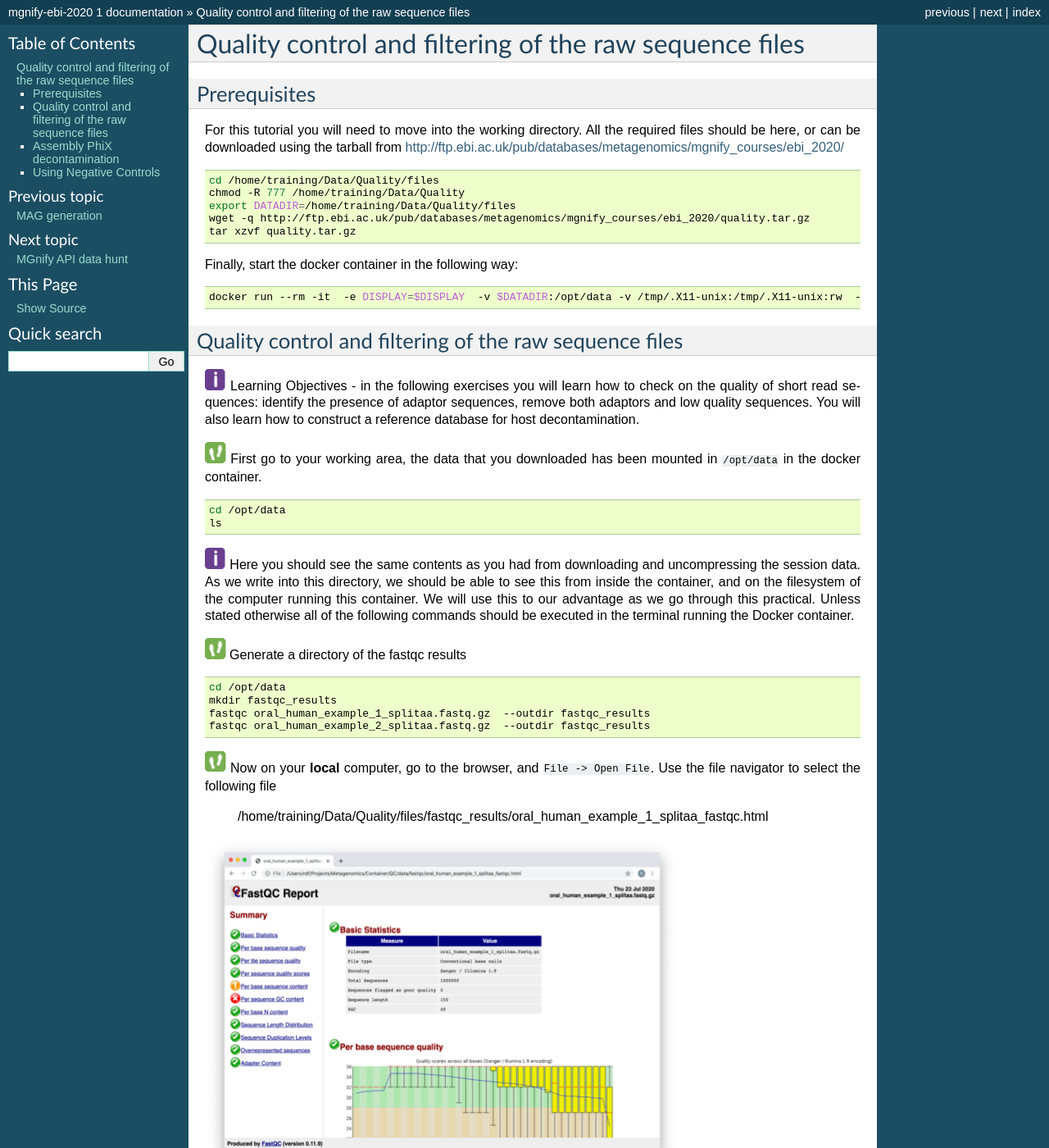
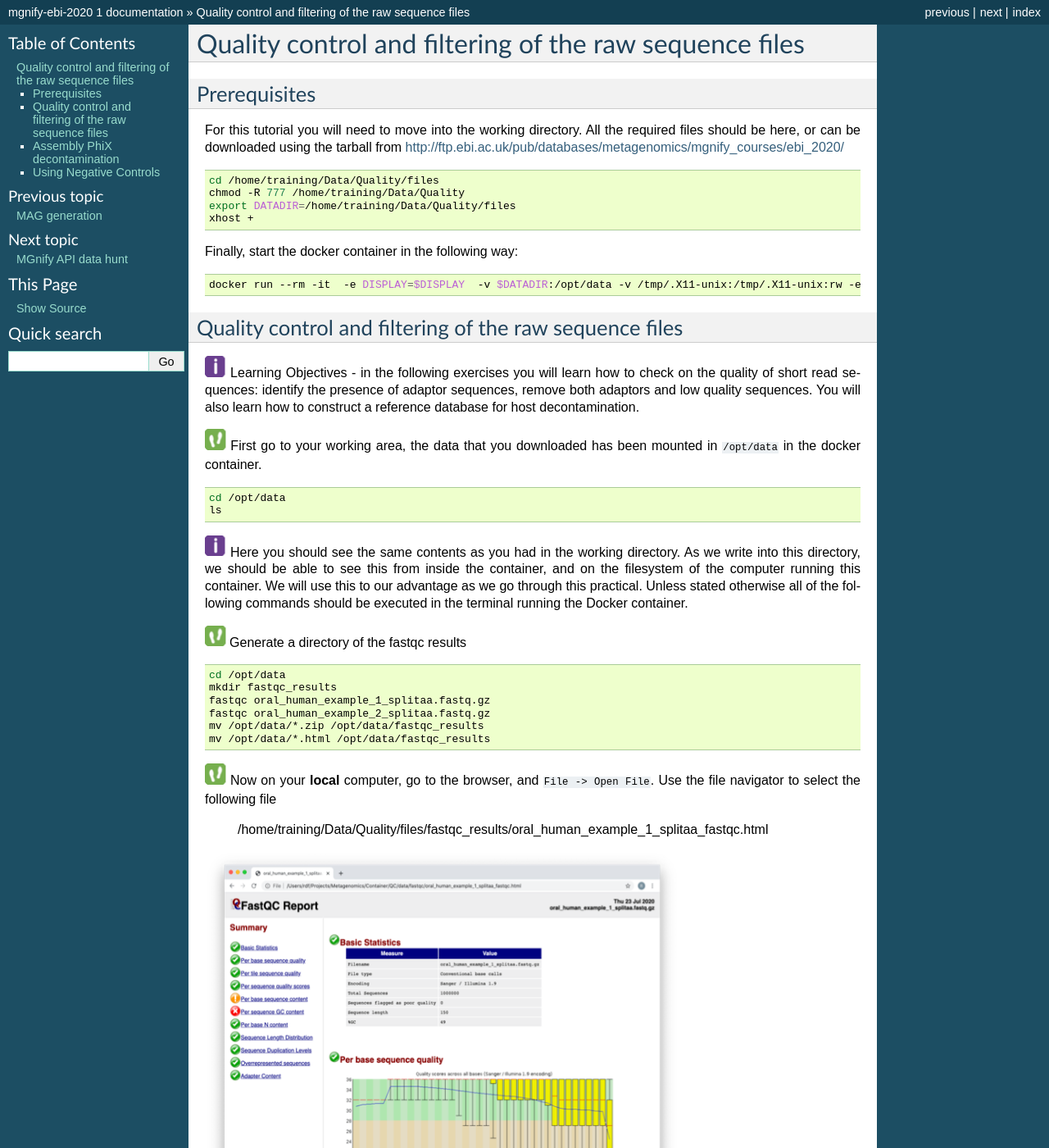
Before and after one commit to EBI-Metagenomics/mgnify-ebi-2020, a Sphinx documentation site: the page built from docs/source/qc.rst, in a window 1280 px wide and 1400 px high. Shown: the whole window at 82% size. Built offline with Sphinx 7.4.7, drawn with Linux system fonts in a browser that asks for light colours; some of the changed text lies outside the part shown.

Commit message:
fixes and add skin dataset

```diff
--- a/docs/source/qc.rst
+++ b/docs/source/qc.rst
@@ -13,14 +13,13 @@
     cd /home/training/Data/Quality/files
     chmod -R 777 /home/training/Data/Quality
     export DATADIR=/home/training/Data/Quality/files
-    wget -q http://ftp.ebi.ac.uk/pub/databases/metagenomics/mgnify_courses/ebi_2020/quality.tar.gz
-    tar xzvf quality.tar.gz
+    xhost +
 
 Finally, start the docker container in the following way:
 
 .. code-block:: bash
 
-   docker run --rm -it  -e DISPLAY=$DISPLAY  -v $DATADIR:/opt/data -v /tmp/.X11-unix:/tmp/.X11-unix:rw  -e DISPLAY=docker.for.mac.localhost:0 microbiomeinformatics/mgnify-ebi-2020-qc-asssembly
+   docker run --rm -it  -e DISPLAY=$DISPLAY  -v $DATADIR:/opt/data -v /tmp/.X11-unix:/tmp/.X11-unix:rw -e DISPLAY=unix$DISPLAY microbiomeinformatics/mgnify-ebi-2020-qc-asssembly
 
 Quality control and filtering of the raw sequence files
 -----------------------------------------------------------------
@@ -39,9 +38,8 @@
    cd /opt/data
    ls
 
-|image1|\  Here you should see the same contents as you had from
-downloading and uncompressing the session data. As we write into this
-directory, we should be able to see this from inside the container, and
+|image1|\  Here you should see the same contents as you had in the working directory.
+As we write into this directory, we should be able to see this from inside the container, and
 on the filesystem of the computer running this container. We will use
 this to our advantage as we go through this practical. Unless stated
 otherwise all of the following commands should be executed in the
@@ -53,8 +51,10 @@
 
     cd /opt/data
     mkdir fastqc_results
-    fastqc oral_human_example_1_splitaa.fastq.gz  --outdir fastqc_results
-    fastqc oral_human_example_2_splitaa.fastq.gz  --outdir fastqc_results
+    fastqc oral_human_example_1_splitaa.fastq.gz
+    fastqc oral_human_example_2_splitaa.fastq.gz
+    mv /opt/data/*.zip /opt/data/fastqc_results
+    mv /opt/data/*.html /opt/data/fastqc_results
 
 |image2|\  Now on your **local** computer, go to the browser, and
 ``File -> Open File``. Use the file navigator to select the following file
@@ -165,7 +165,7 @@
 
 .. code-block:: bash
 
-    bowtie2-build GRCh38_phix.fasta GRCh38_phix.index
+    bowtie2-build GRCh38_phix.fasta GRCh38_phix.index
 
 |image1|\  It is possible to automatically download a pre-indexed human
 genome in Bowtie2 format using the following command (but do not do this
@@ -234,7 +234,9 @@
 
     cd /opt/data/clean
     mkdir fastqc_final
-    <you construct the command>
+    <you construct the commands>
+    mv /opt/data/clean/*.zip /opt/data/clean/fastqc_final
+    mv /opt/data/clean/*.html /opt/data/clean/fastqc_final
 
 |image2|\  Also generate a multiqc report and look at the sequence
 quality historgrams.
@@ -352,6 +354,7 @@
     +--------------------------------------------------------------------------------------------------------------------------------------------------+
 
 See the kraken2 manual for more information: https://github.com/DerrickWood/kraken2/wiki/Manual
+
 See Pavian manual for the plots: https://ccb.jhu.edu/software/pavian/
 
 |image1|\ The following image shows the microbial abundance in the negative control
@@ -373,6 +376,23 @@
 Are there any genera in the negative control which aren't present in the skin sample?
 If you do a google search of this genus, where are they commonly found?
 With this information, where could this bacteria in the negative control have originated from?
+
+
+|image1|\ For more practice assessing and trimming datasets,
+there is another set of raw reads called "skin_example_aa" from the skin metagenome available.
+These will require a fastqc or multiqc report, followed by trimming and mapping to the reference database with kneaddata.
+Using what you have learned previously, construct the relevant commands. Remember to check the quality before and after trimming.
+
+Hint: Consider other trimmomatic options from the manual
+http://www.usadellab.org/cms/uploads/supplementary/Trimmomatic/TrimmomaticManual_V0.32.pdf
+e.g. "ILLUMINACLIP", where /opt/data/NexteraPE-PE is a file of adapters.
+
+|image2|\ Navigate to skin folder and run quality control
+
+.. code-block:: bash
+
+    cd /opt/data/skin
+    <construct the required commands>
 
 
 .. |image1| image:: media/info.png
```
Also changed, not shown: other parts of docs/source/qc.rst (+4 -4 lines).
